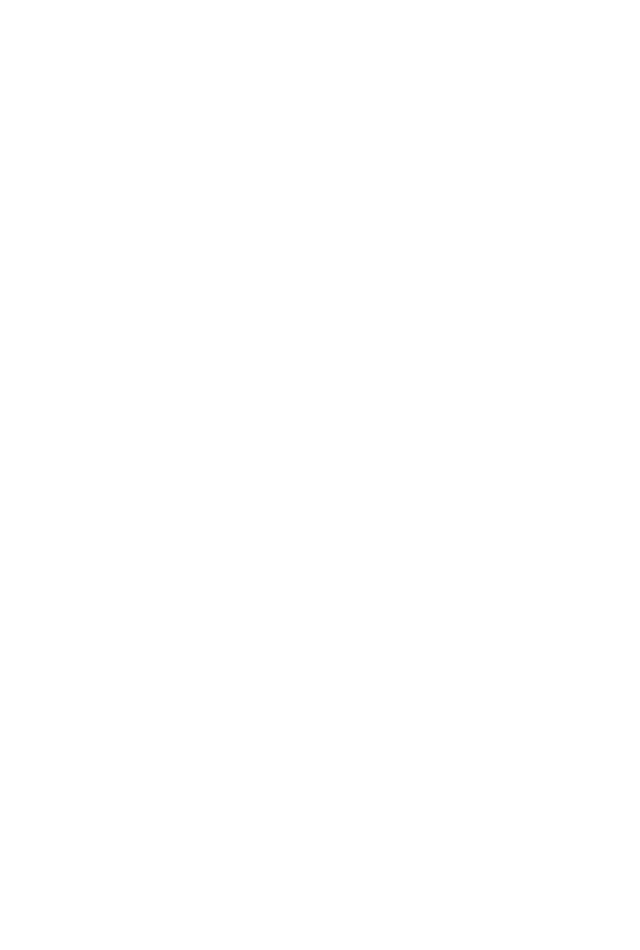
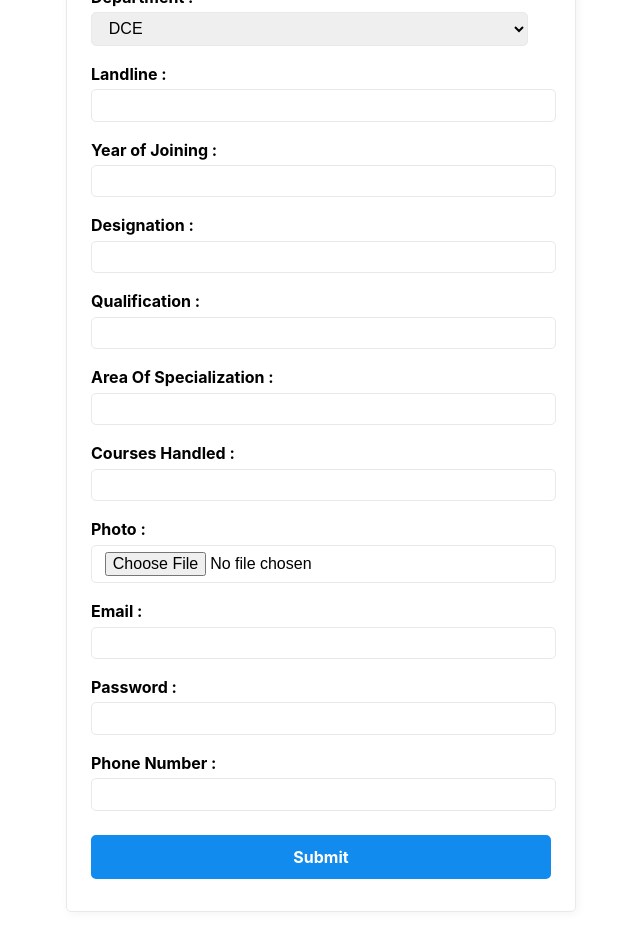
Before and after one commit to vasanth064/students-teachers-admin, a React (Create React App) app: page /addTeachers in a window 1280 px wide. Shown: the part 440-1390 px from the top of the page, without its empty margins (319-959 px from the left). Before the commit the page ends 800 px from the top, so only its background shows below. Built offline with nearby package versions, Linux system fonts and the light colour scheme; no server answers.

Commit message:
added teachers signup

```diff
--- a/src/Context/AuthContext.js
+++ b/src/Context/AuthContext.js
@@ -25,10 +25,13 @@
   const [setProgress] = useState(0);
 
   //uploading files to storage bucket firebase and add data
-  const firebaseUpload = (file, userData, cred) => {
+  const firebaseUpload = (file, userData, cred, userType) => {
     if (!file) return;
     const uniqueID = Date.now() + Math.floor(Math.random()).toString();
-    const storageRef = ref(storageBucket, `/files/${uniqueID}${file.name}`);
+    const storageRef = ref(
+      storageBucket,
+      `/${userType}/${uniqueID}${file.name}`
+    );
     const uploadTask = uploadBytesResumable(storageRef, file);
     uploadTask.on(
       'state_changed',
@@ -41,18 +44,18 @@
       (err) => console.log(err),
       () => {
         getDownloadURL(uploadTask.snapshot.ref).then(async (url) => {
-          const studentsRef = doc(db, 'students', cred.user.uid);
+          const usersRef = doc(db, userType, cred.user.uid);
           let data = {
             ...userData,
             photo: url,
           };
-          await setDoc(studentsRef, data);
+          await setDoc(usersRef, data);
         });
       }
     );
   };
 
-  const signUpWithEmail = async (userData, photo) => {
+  const signUpWithEmail = async (userData, photo, userType) => {
     try {
       setError('');
       setLoading(true);
@@ -61,7 +64,7 @@
         userData.email,
         userData.password
       );
-      firebaseUpload(photo, userData, cred);
+      firebaseUpload(photo, userData, cred, userType);
       naviagte('/');
     } catch {
       setError('Failed To SignIn');
--- a/src/Pages/AddStudents.js
+++ b/src/Pages/AddStudents.js
@@ -19,7 +19,7 @@
     batch: '',
     programeCoordinator: '',
     tutor: '',
-    tutorID: '',
+    staffID: '',
   };
 
   return (
@@ -30,7 +30,7 @@
           let photo = values.photo;
           let userData = values;
           delete userData.photo;
-          signUpWithEmail(userData, photo);
+          signUpWithEmail(userData, photo, 'students');
           document.querySelector('#studentsUserData').reset();
         }}>
         {({ setFieldValue }) => (
--- a/src/Pages/AddTeachers.js
+++ b/src/Pages/AddTeachers.js
@@ -1,9 +1,96 @@
+import { Field, Form, Formik } from 'formik';
 import React from 'react';
+import { useAuth } from '../Context/AuthContext';
 
 const AddTeachers = () => {
+  const { signUpWithEmail } = useAuth();
+
+  const teacherUserInitialValues = {
+    name: '',
+    staffID: '',
+    photo: null,
+    email: '',
+    password: '',
+    phoneNumber: '',
+    department: '',
+    landline: '',
+    yearOfJoining: '',
+    designation: '',
+    qualification: '',
+    areaOfSpecialization: '',
+    coursesHandled: '',
+  };
+
   return (
     <section>
-      <h1>Add Teachers</h1>
+      <Formik
+        initialValues={teacherUserInitialValues}
+        onSubmit={(values) => {
+          let photo = values.photo;
+          let userData = values;
+          delete userData.photo;
+          signUpWithEmail(userData, photo, 'teachers');
+          alert(JSON.parse(values));
+          document.querySelector('#studentsUserData').reset();
+        }}>
+        {({ setFieldValue }) => (
+          <Form id='teachersUserData'>
+            <h1>Add Teachers</h1>
+
+            <label>Name :</label>
+            <Field type='text' name='name' />
+
+            <label>ID :</label>
+            <Field type='text' name='rollno' />
+
+            <label>Department :</label>
+            <Field as='select' name='department'>
+              <option selected disabled>
+                Select
+              </option>
+              <option value='Department of Computer Engneering'>DCE</option>
+              <option value='Department of Mechanical Engneering'>DME</option>
+              <option value='Department of Electrical Engneering'>DCE</option>
+            </Field>
+
+            <label>Landline :</label>
+            <Field type='text' name='landline' />
+
+            <label>Year of Joining :</label>
+            <Field type='text' name='yearOfJoining' />
+
+            <label>Designation :</label>
+            <Field type='text' name='designation' />
+
+            <label>Qualification :</label>
+            <Field type='text' name='qualification' />
+
+            <label>Area Of Specialization :</label>
+            <Field type='text' name='areaOfSpecialization' />
+
+            <label>Courses Handled :</label>
+            <Field type='text' name='coursesHandled' />
+
+            <label>Photo :</label>
+            <input
+              type='file'
+              name='photo'
+              onChange={(e) => setFieldValue('photo', e.currentTarget.files[0])}
+            />
+
+            <label>Email :</label>
+            <Field type='email' name='email' />
+
+            <label>Password :</label>
+            <Field type='password' name='password' />
+
+            <label>Phone Number :</label>
+            <Field type='text' name='phoneNumber' />
+
+            <button type='submit'>Submit</button>
+          </Form>
+        )}
+      </Formik>
     </section>
   );
 };
```
